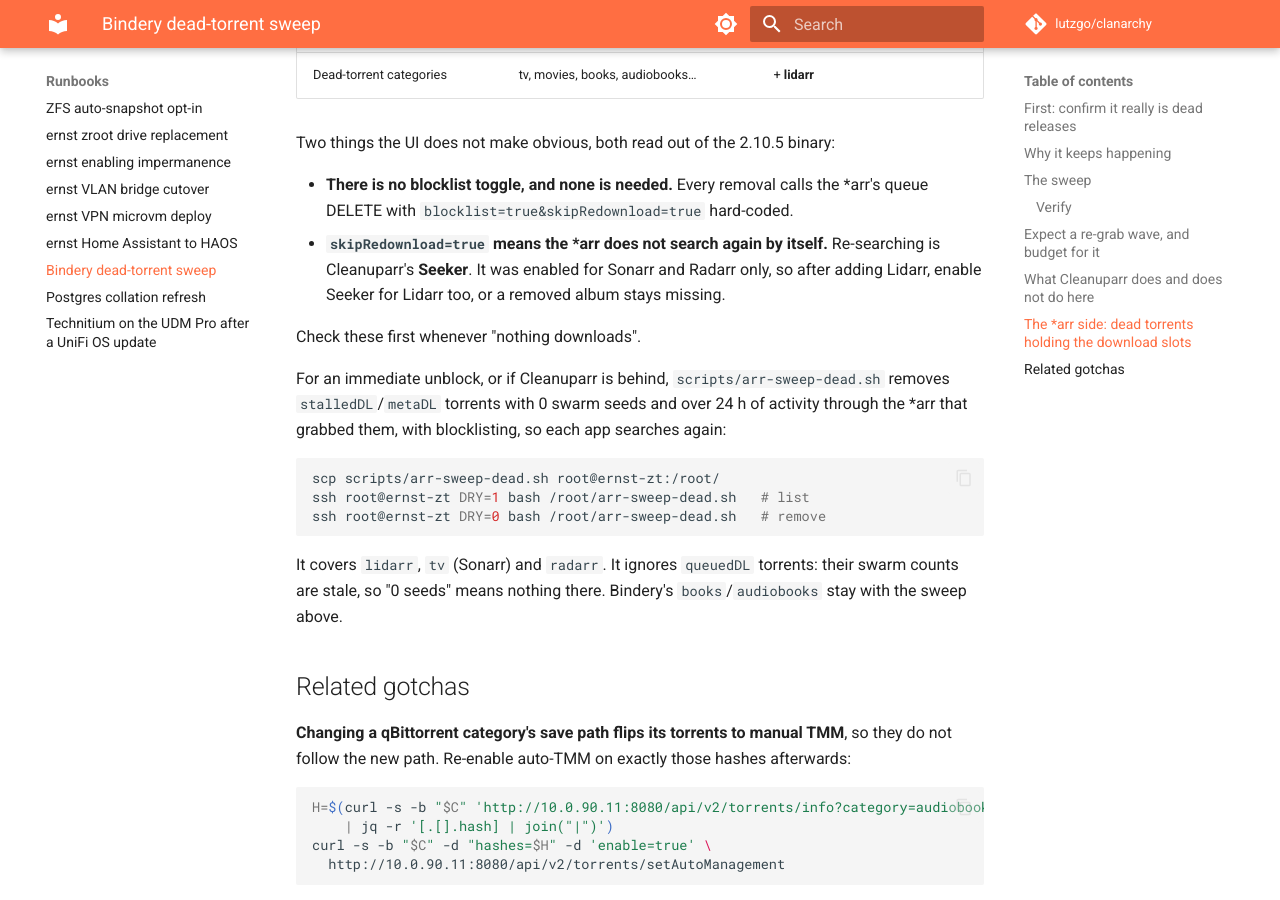
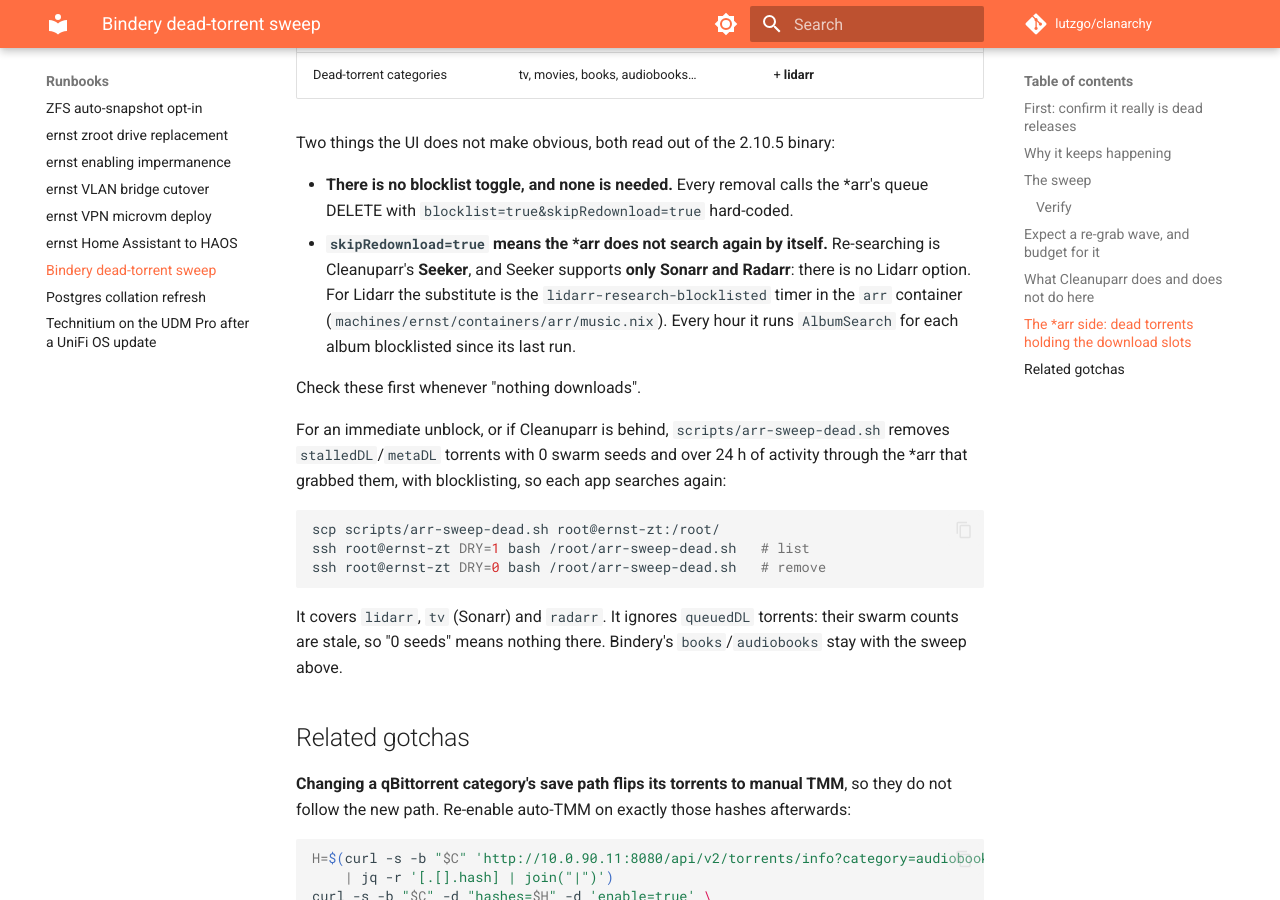
Before and after one commit to lutzgo/clanarchy, an MkDocs documentation site: the page built from docs/runbooks/bindery-dead-torrent-sweep.md, in a window 1280 px wide and 900 px high, scrolled down 4923 px. Built offline with MkDocs 1.6.1 and Material for MkDocs 9.7.7, drawn with Linux system fonts in a browser that asks for light colours; comment, search, counter and statistics services are not loaded.

Commit message:
docs(runbooks): Seeker has no Lidarr support; point at lidarr-research-blocklisted (#464)

```diff
--- a/docs/runbooks/bindery-dead-torrent-sweep.md
+++ b/docs/runbooks/bindery-dead-torrent-sweep.md
@@ -231,9 +231,11 @@ Two things the UI does not make obvious, both read out of the 2.10.5 binary:
 - **There is no blocklist toggle, and none is needed.** Every removal calls the
   \*arr's queue DELETE with `blocklist=true&skipRedownload=true` hard-coded.
 - **`skipRedownload=true` means the \*arr does not search again by itself.**
-  Re-searching is Cleanuparr's **Seeker**. It was enabled for Sonarr and Radarr
-  only, so after adding Lidarr, enable Seeker for Lidarr too, or a removed album
-  stays missing.
+  Re-searching is Cleanuparr's **Seeker**, and Seeker supports **only Sonarr
+  and Radarr**: there is no Lidarr option. For Lidarr the substitute is the
+  `lidarr-research-blocklisted` timer in the `arr` container
+  (`machines/ernst/containers/arr/music.nix`). Every hour it runs `AlbumSearch`
+  for each album blocklisted since its last run.
 
 Check these first whenever "nothing downloads".
 
```
